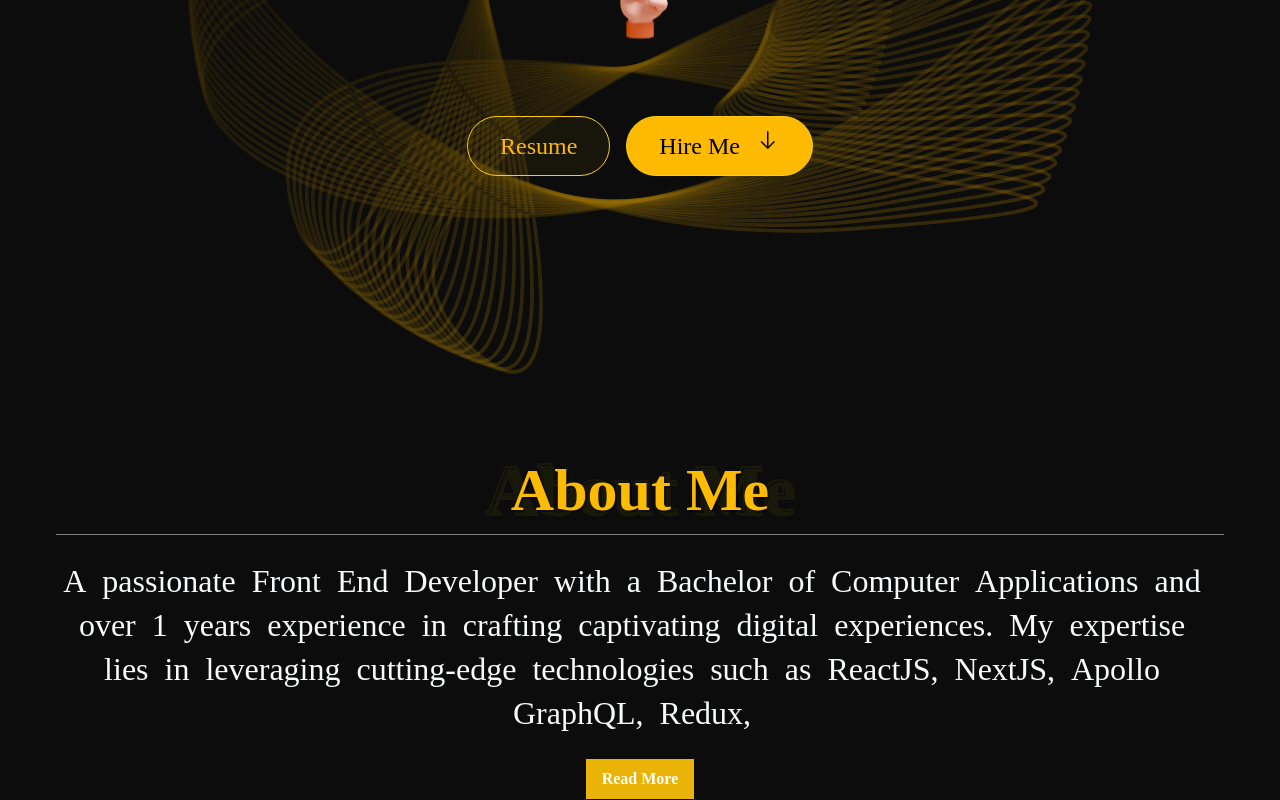
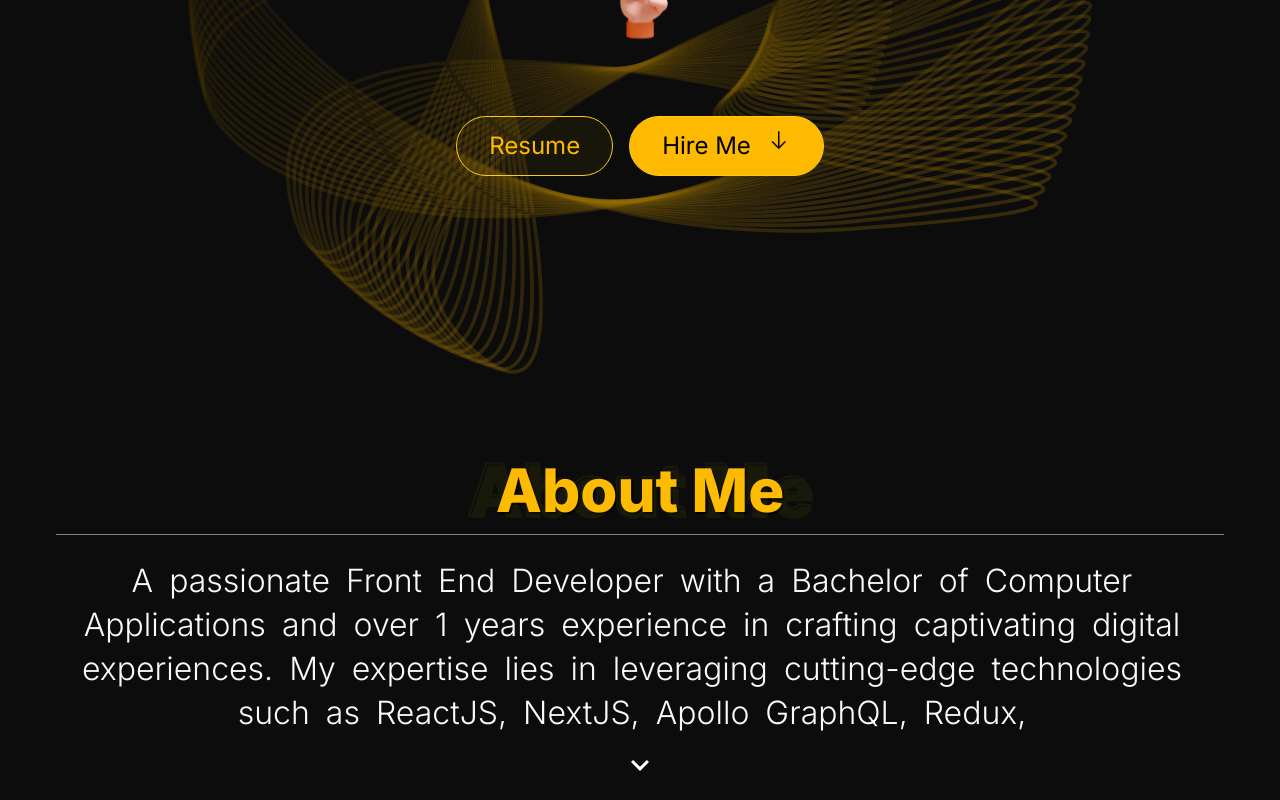
Before and after one commit to vikashsharmaa25/Personal-Portfolio, a Next.js app: page / in a window 1280 px wide. Shown: the part 540-1340 px from the top of the page. Built offline with nearby package versions, Linux system fonts and the light colour scheme.

Commit message:
readmore change

```diff
--- a/src/app/globals.css
+++ b/src/app/globals.css
@@ -2,20 +2,15 @@
 @tailwind components;
 @tailwind utilities;
 
-@import url("https://fonts.googleapis.com/css2?family=Concert+One&display=swap");
-
 * {
   scrollbar-width: thin;
   scrollbar-color: rgb(69, 69, 58) transparent;
-  font-family: cursive;
-  font-weight: 400;
   font-optical-sizing: auto;
 }
 
 body {
   background-color: #0c0c0c;
   color: white;
-  font-family: cursive;
   font-weight: 400;
   font-optical-sizing: auto;
   overflow-x: hidden;
--- a/src/components/About/About.tsx
+++ b/src/components/About/About.tsx
@@ -1,6 +1,7 @@
 import { useInView } from "framer-motion";
 import { motion } from "framer-motion";
 import { useRef, useState } from "react";
+import { MdOutlineExpandLess, MdOutlineExpandMore } from "react-icons/md";
 
 export default function About({ scrollToContact }: any) {
   const phrase =
@@ -82,12 +83,16 @@ export default function About({ scrollToContact }: any) {
       </div>
 
       {/* Toggle button */}
-      <div className="text-center mt-4">
+      <div className="mt-4 flex justify-center">
         <button
-          className="px-3 sm:px-4 py-1 sm:py-2 bg-yellow-500 text-white font-bold rounded-lg hover:bg-yellow-600 transition"
+          className="px-3 sm:px-4 py-1 sm:py-2 rounded-full flex justify-center items-center  text-white font-bold hover:text-yellow-600 transition"
           onClick={toggleText}
         >
-          {showFullText ? "Read Less" : "Read More"}
+          {showFullText ? (
+            <MdOutlineExpandLess className="text-4xl -mt-5" />
+          ) : (
+            <MdOutlineExpandMore className="text-4xl -mt-5" />
+          )}
         </button>
       </div>
     </div>
```
